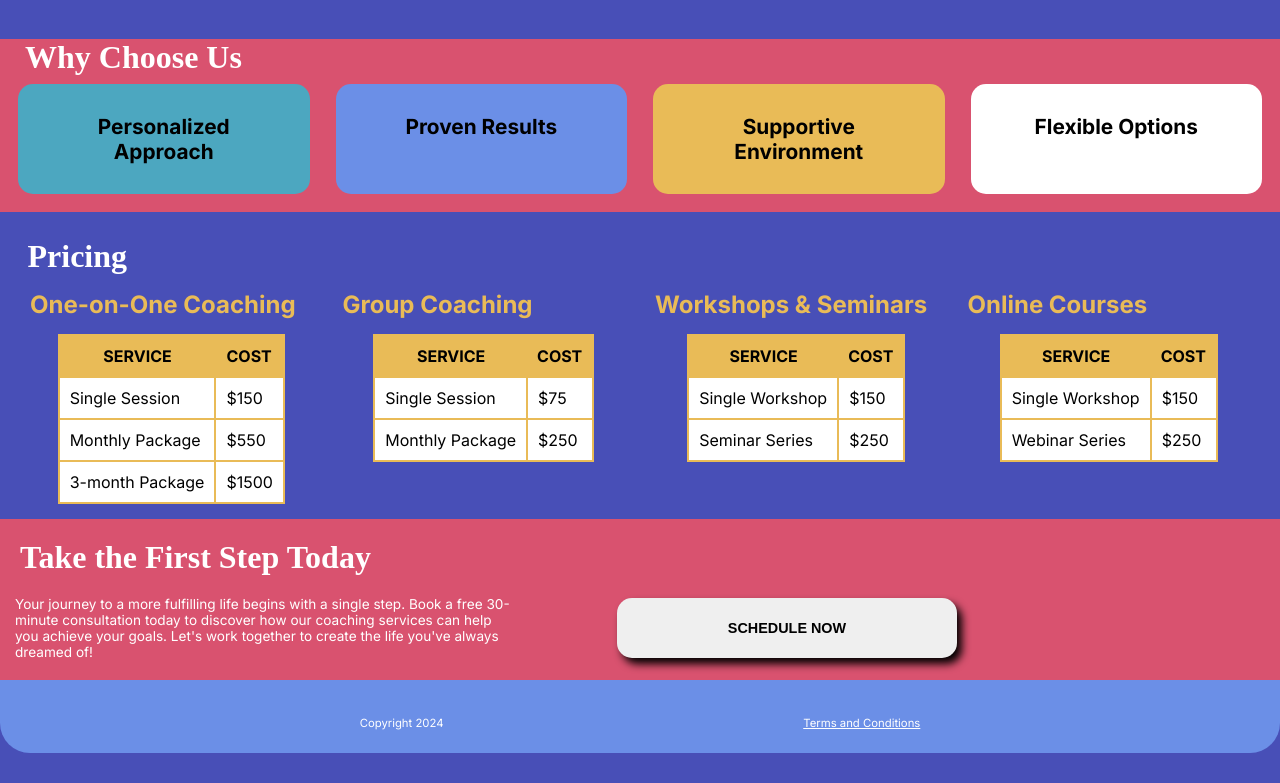
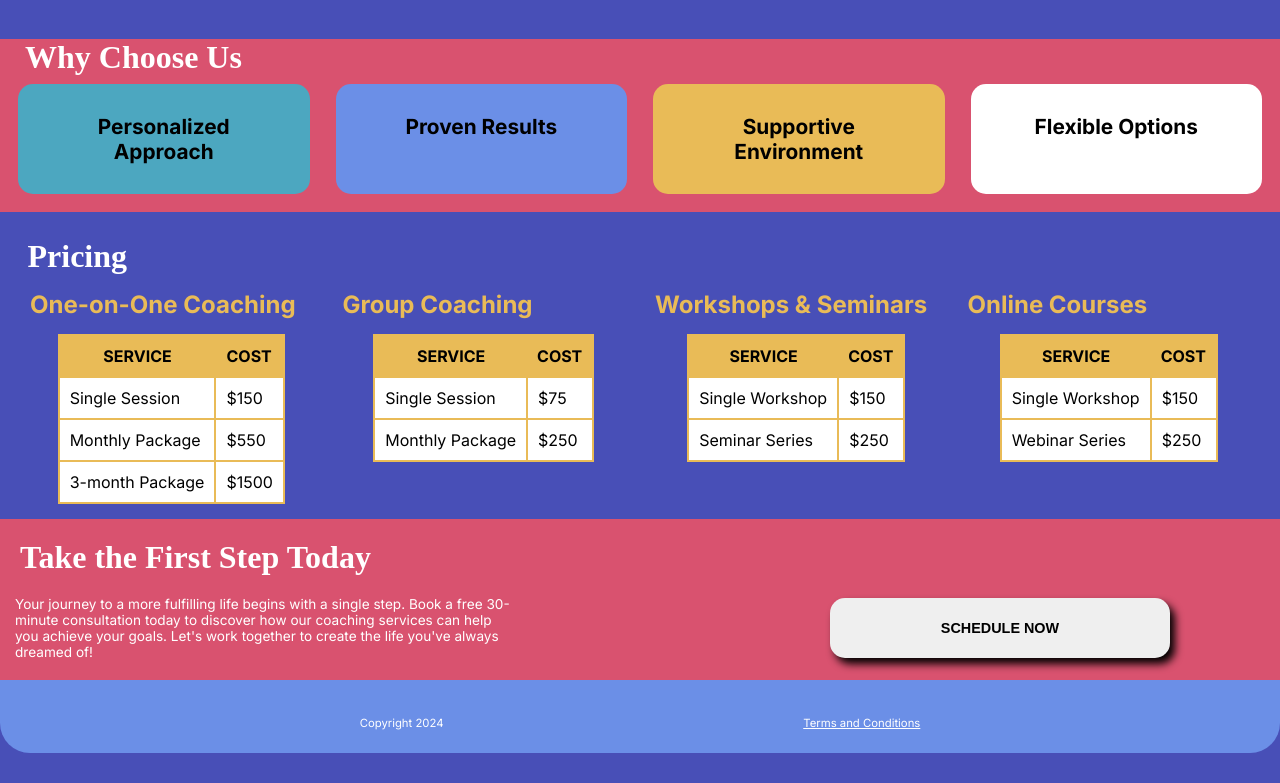
Before and after one commit to sammitch7/path-to-success, a plain HTML site: page index.html in a window 1280 px wide. Shown: the part 1253-2036 px from the top of the page. Drawn offline with Linux system fonts and the light colour scheme; a web font is replaced by a local one.

Commit message:
Update styles.css

```diff
--- a/styles.css
+++ b/styles.css
@@ -259,11 +259,12 @@ nav ul {
     max-width: 40%;
 }
 #firstStep-wrapper {
-    justify-content: flex-start;
+    justify-content: space-between;
     flex-wrap: wrap;
 }
 #schedule-button {
     margin-left: 90px;
+    margin-right: 100px;
 }
 #mobile-mission {
     display: none;
```
